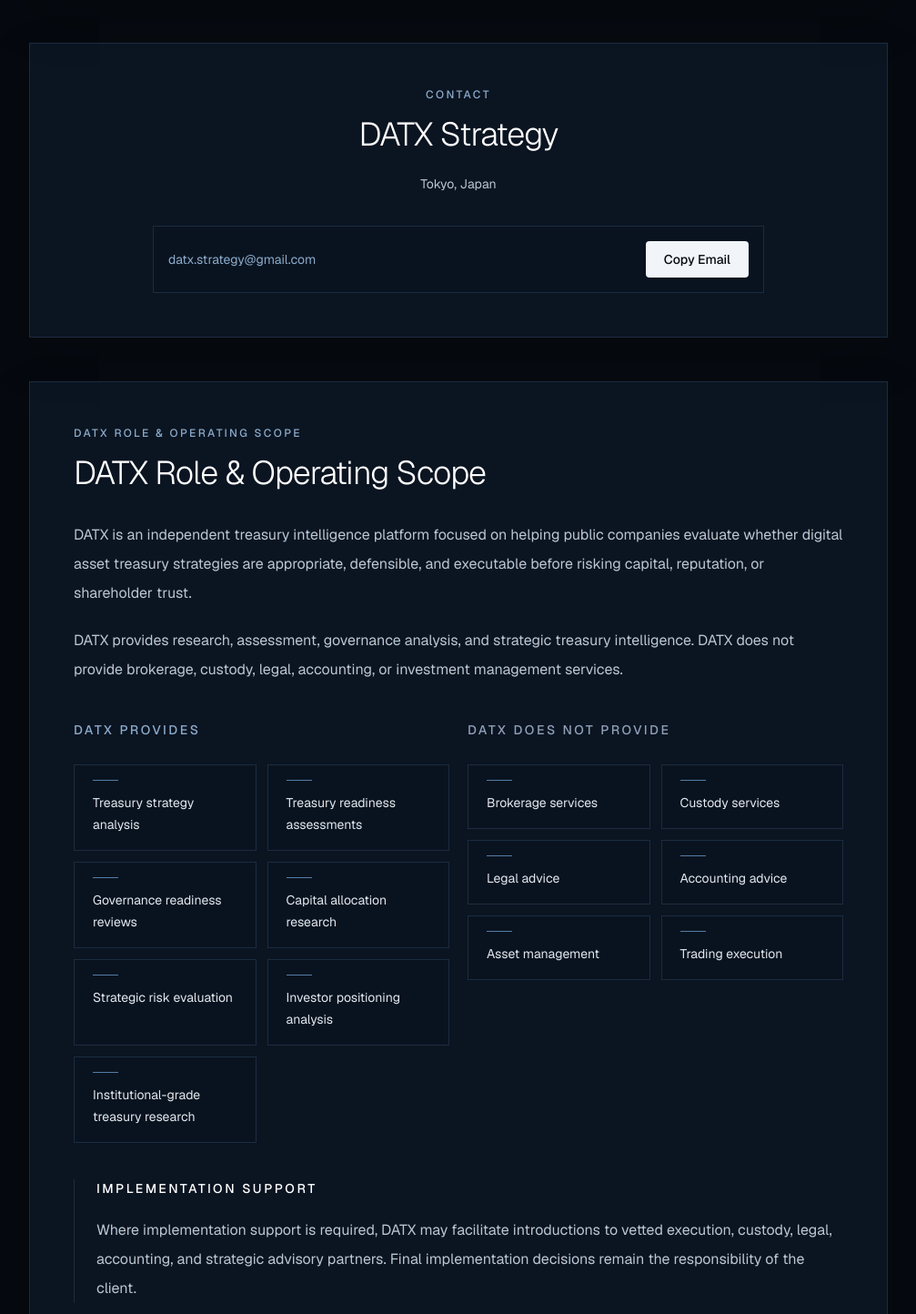
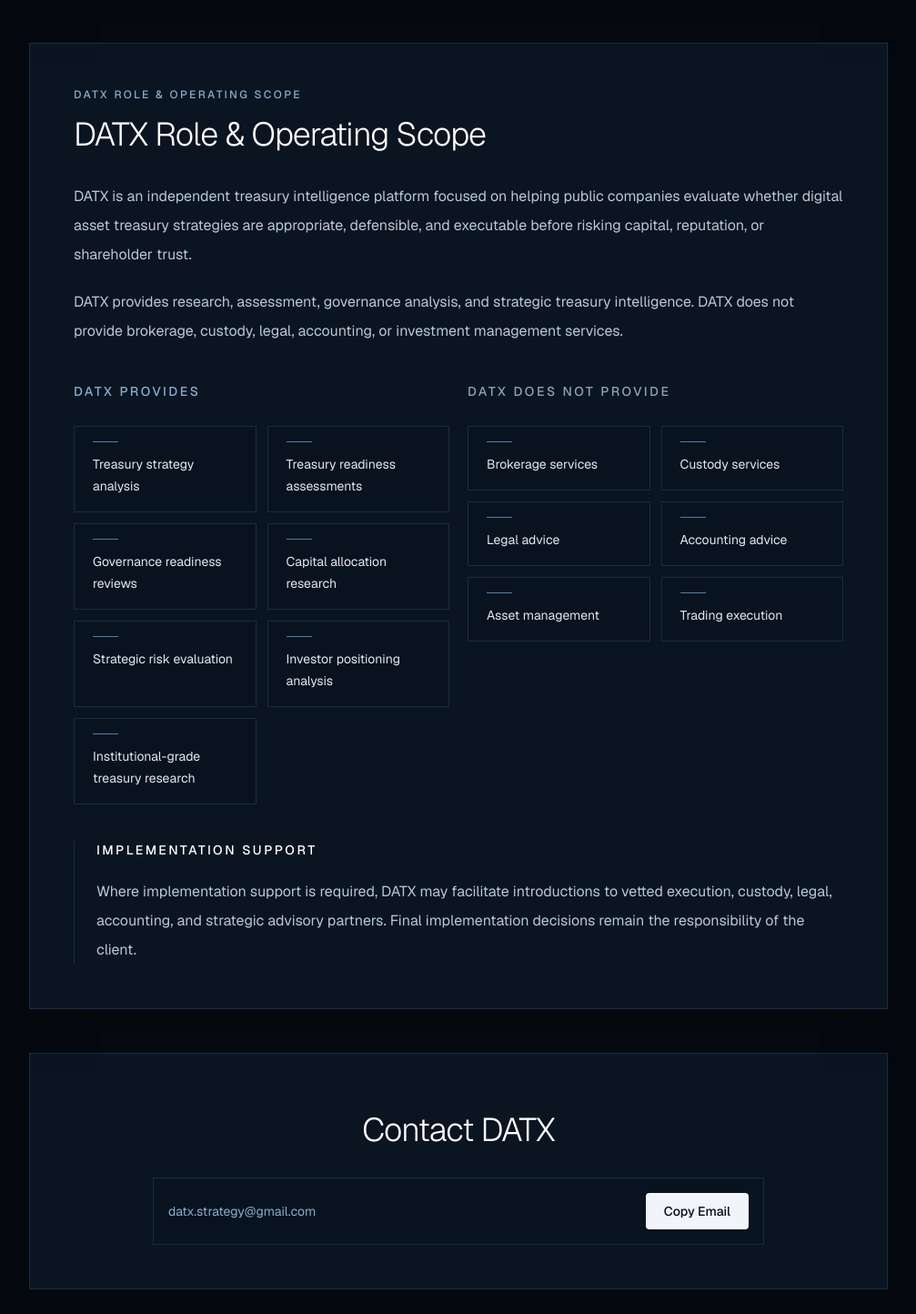
Before and after one commit to datxstrategy-creator/datx-prototype, a Next.js app: page /about in a window 1280 px wide. Shown: the part 3206-4650 px from the top of the page at 91% size, without its empty margins (136-1143 px from the left). Built offline with nearby package versions, Linux system fonts and the light colour scheme.

Commit message:
Move DATX contact block to bottom of About page

```diff
--- a/app/about/page.tsx
+++ b/app/about/page.tsx
@@ -277,11 +277,9 @@ function ContactSection() {
   return (
     <SectionCard id="contact">
       <div className="mx-auto max-w-2xl text-center">
-        <p className="eyebrow">Contact</p>
         <h2 className="mt-4 text-3xl font-light tracking-tight text-white sm:text-4xl">
-          DATX Strategy
+          Contact DATX
         </h2>
-        <p className="mt-5 text-sm leading-7 text-datx-mist">Tokyo, Japan</p>
         <div className="mt-8 border border-datx-line bg-datx-navy/70 p-4 sm:flex sm:items-center sm:justify-between sm:gap-4">
           <a
             className="block break-all text-left text-sm leading-6 text-datx-accent transition-colors hover:text-white"
@@ -382,8 +380,8 @@ export default function AboutPage() {
             <AboutDatxSection />
             <FounderSection />
             <MissionSection />
+            <RoleScopeSection />
             <ContactSection />
-            <RoleScopeSection />
           </PageShell>
         </div>
       </main>
```
